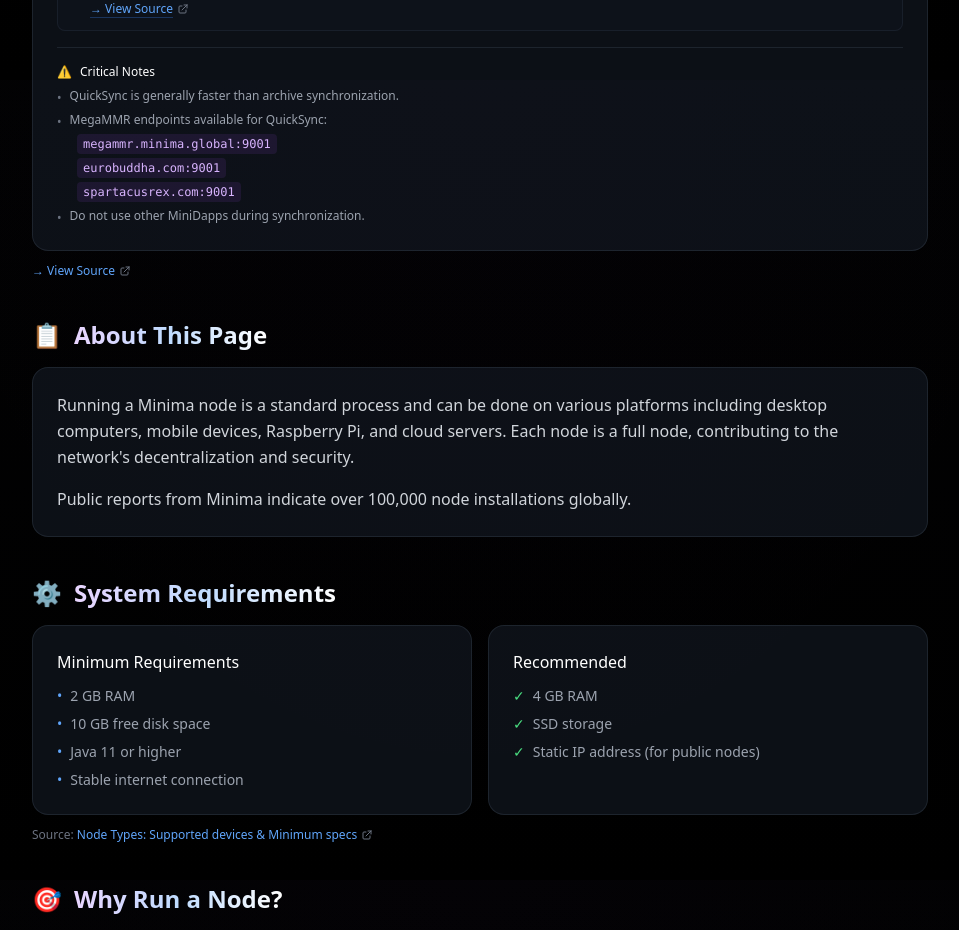
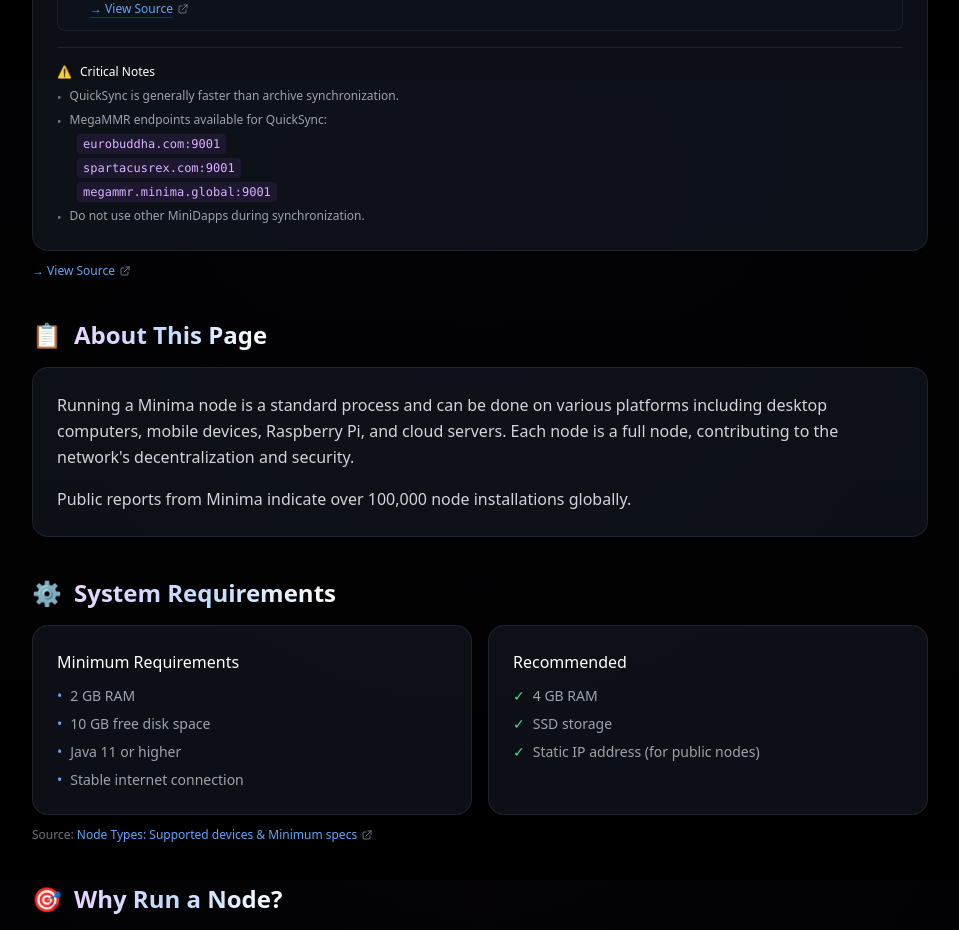
Before and after one commit to KuA1bo/minimaverse-site, a Next.js app: page /nodes in a window 1280 px wide. Shown: the part 1520-2450 px from the top of the page, without its empty margins (160-1119 px from the left). Built offline with nearby package versions, Linux system fonts and the light colour scheme.

Commit message:
refactor(nodes): reorder MegaMMR endpoints by string length

```diff
--- a/src/app/nodes/page.tsx
+++ b/src/app/nodes/page.tsx
@@ -393,9 +393,9 @@ export default function NodesPage() {
                     <span>MegaMMR endpoints available for QuickSync:</span>
                   </span>
                   <div className="flex flex-col gap-1 pl-5">
-                    <code className="text-purple-300 bg-purple-500/10 px-1.5 py-0.5 rounded text-xs w-fit">megammr.minima.global:9001</code>
                     <code className="text-purple-300 bg-purple-500/10 px-1.5 py-0.5 rounded text-xs w-fit">eurobuddha.com:9001</code>
                     <code className="text-purple-300 bg-purple-500/10 px-1.5 py-0.5 rounded text-xs w-fit">spartacusrex.com:9001</code>
+                    <code className="text-purple-300 bg-purple-500/10 px-1.5 py-0.5 rounded text-xs w-fit">megammr.minima.global:9001</code>
                   </div>
                 </li>
                 <li className="flex items-start gap-2">
```
